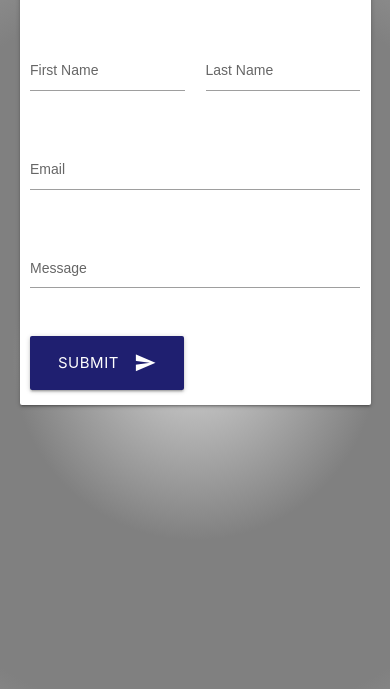
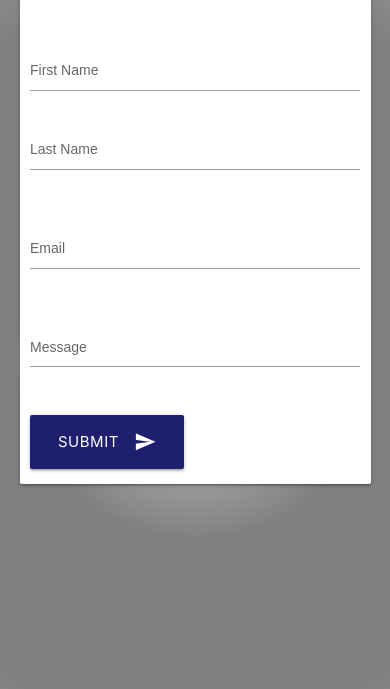
Before and after one commit to trav-xeno/responsive-portfolio, a plain HTML site: page contact.html in a window 390 px wide. Shown: the part 155-844 px from the top of the page. Drawn offline with Linux system fonts and the light colour scheme.

Commit message:
final update to contact to look better on small screens

```diff
--- a/contact.html
+++ b/contact.html
@@ -119,11 +119,11 @@
         <div class="row">
           <form class="col s12">
             <div class="row">
-              <div class="input-field col s6">
+              <div class="input-field col s12 m6 l6">
                 <input id="frist_name" type="text" class="validate" />
                 <label for="first_name">First Name</label>
               </div>
-              <div class="input-field  col s6">
+              <div class="input-field  col s12 m6 l6">
                 <input id="last_name" type="text" class="validate" />
                 <label for="last_name">Last Name</label>
               </div>
```
